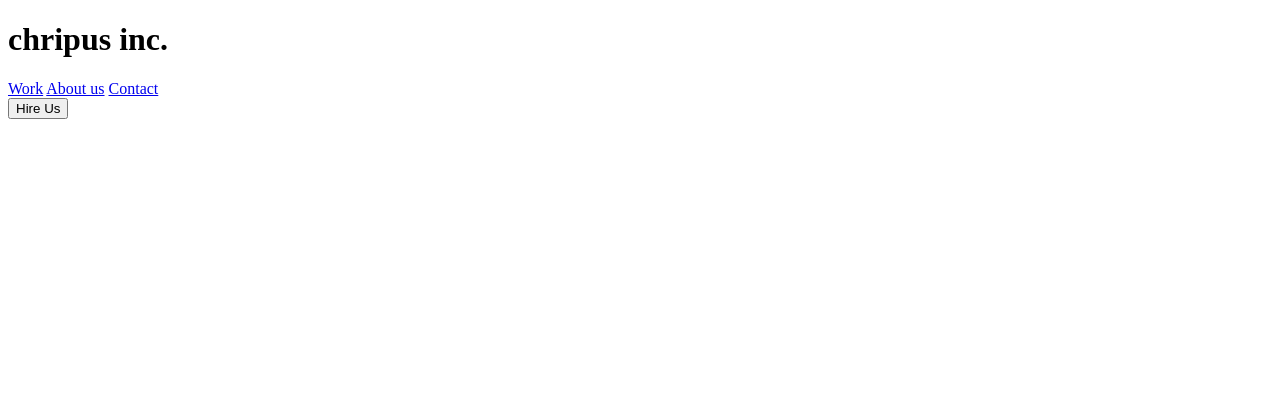
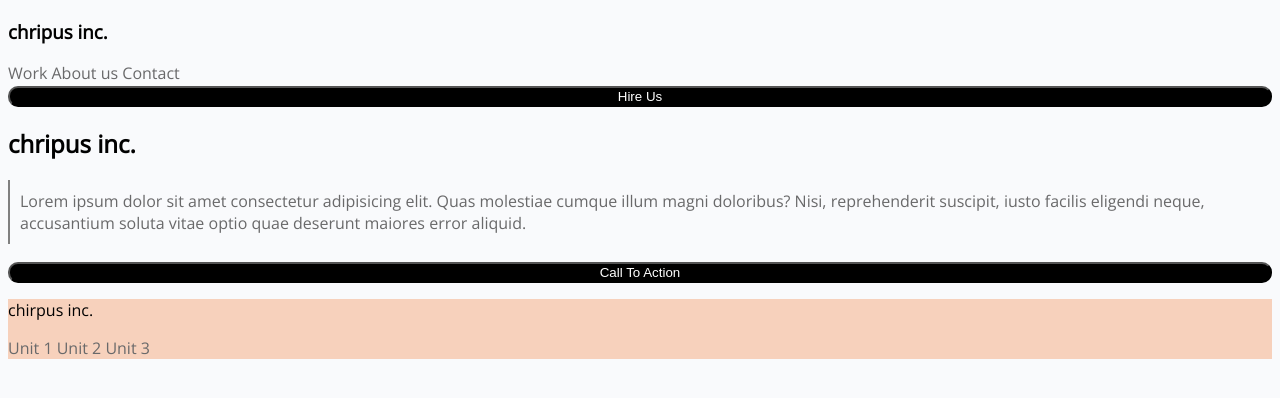
Before and after one commit to PunchesC/LabOne, a plain HTML site: page index.html in a window 1280 px wide. Drawn offline with nearby package versions, Linux system fonts and the light colour scheme.

Commit message:
creating content

```diff
--- a/index.html
+++ b/index.html
@@ -4,11 +4,14 @@
   <meta charset="UTF-8">
   <meta http-equiv="X-UA-Compatible" content="IE=edge">
   <meta name="viewport" content="width=device-width, initial-scale=1.0">
+  <link rel="stylesheet" href="style.css">
+  <link rel="preconnect" href="https://fonts.gstatic.com">
+<link href="https://fonts.googleapis.com/css2?family=Open+Sans:wght@300&display=swap" rel="stylesheet">
   <title>Lab One</title>
 </head>
 <body>
   <header>
-    <h1>chripus inc.</h1>
+    <h3>chripus inc.</h3>
 
   <nav>
    <a href="#">Work</a>
@@ -19,8 +22,24 @@
   <div>
     <button type="button">Hire Us</button>
   </div>
+</header>
 
-</header>
+  <main>
+    <h2>chripus inc.</h2>
+
+    <p>Lorem ipsum dolor sit amet consectetur adipisicing elit. Quas molestiae cumque illum magni doloribus? Nisi, reprehenderit suscipit, iusto facilis eligendi neque, accusantium soluta vitae optio quae deserunt maiores error aliquid.</p>
+  <button type="button">Call To Action</button>
+  </main>
+
+<footer>
+  <p>chirpus inc.</p>
+
+  <nav>
+    <a href="#">Unit 1</a>
+    <a href="#">Unit 2</a>
+    <a href="#">Unit 3</a>
+  </nav>
+</footer>
 
 </body>
 </html>
--- a/style.css
+++ b/style.css
@@ -0,0 +1,33 @@
+html{
+  font-family: 'Open Sans', sans-serif;
+  background-color: #f9fafc;
+
+}
+
+a{
+  text-decoration: none;
+}
+a {
+  color:#69696a;
+}
+main p{
+  border-left:2px solid gray;
+  position: relative;
+  padding:10px;
+  color:#69696a;
+
+}
+
+button {
+  width:100%;
+  color:white;
+  background:#000
+  ;
+  border-radius: 10px;
+  color:#fff;
+}
+
+
+footer{
+  background: rgba(247, 193, 162, 0.7);
+}
```
